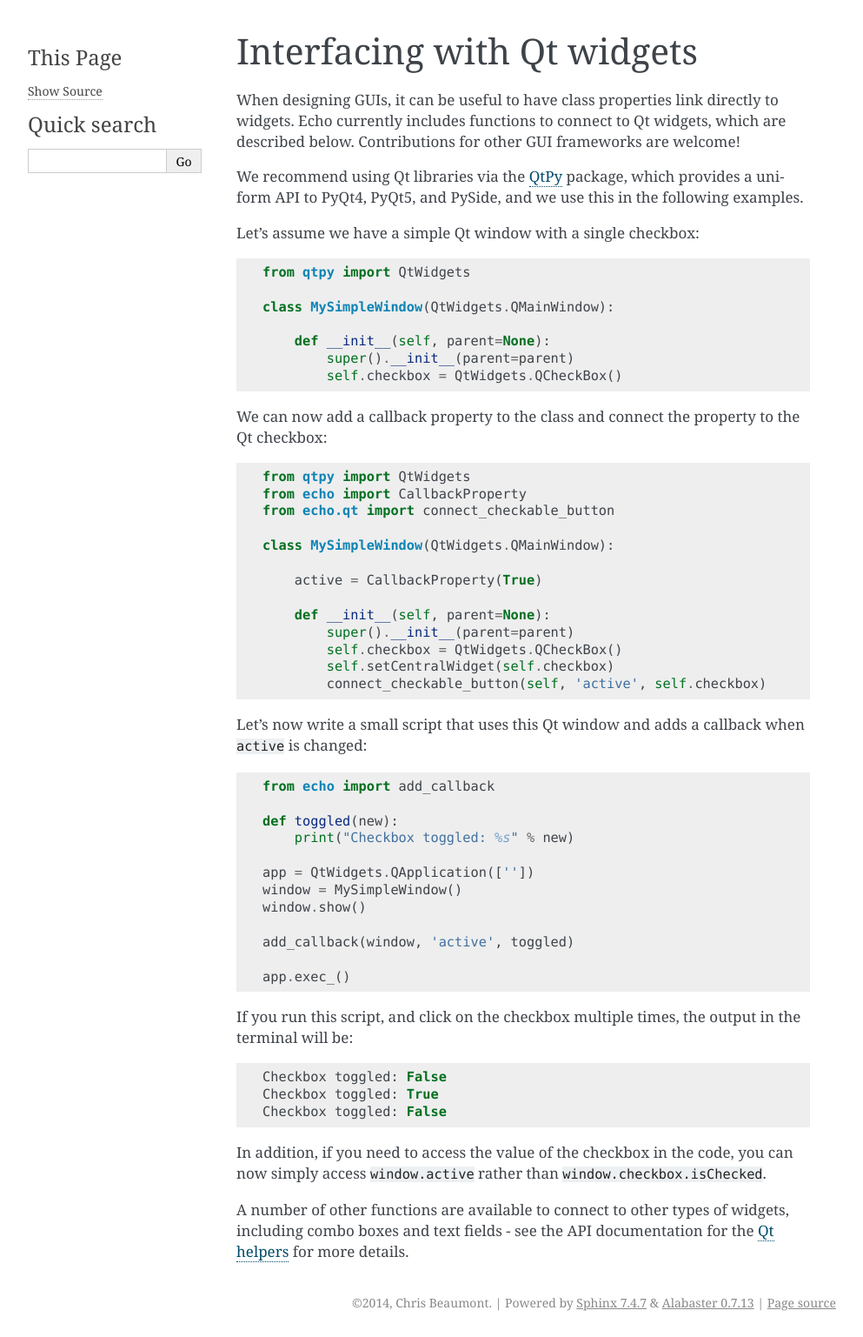
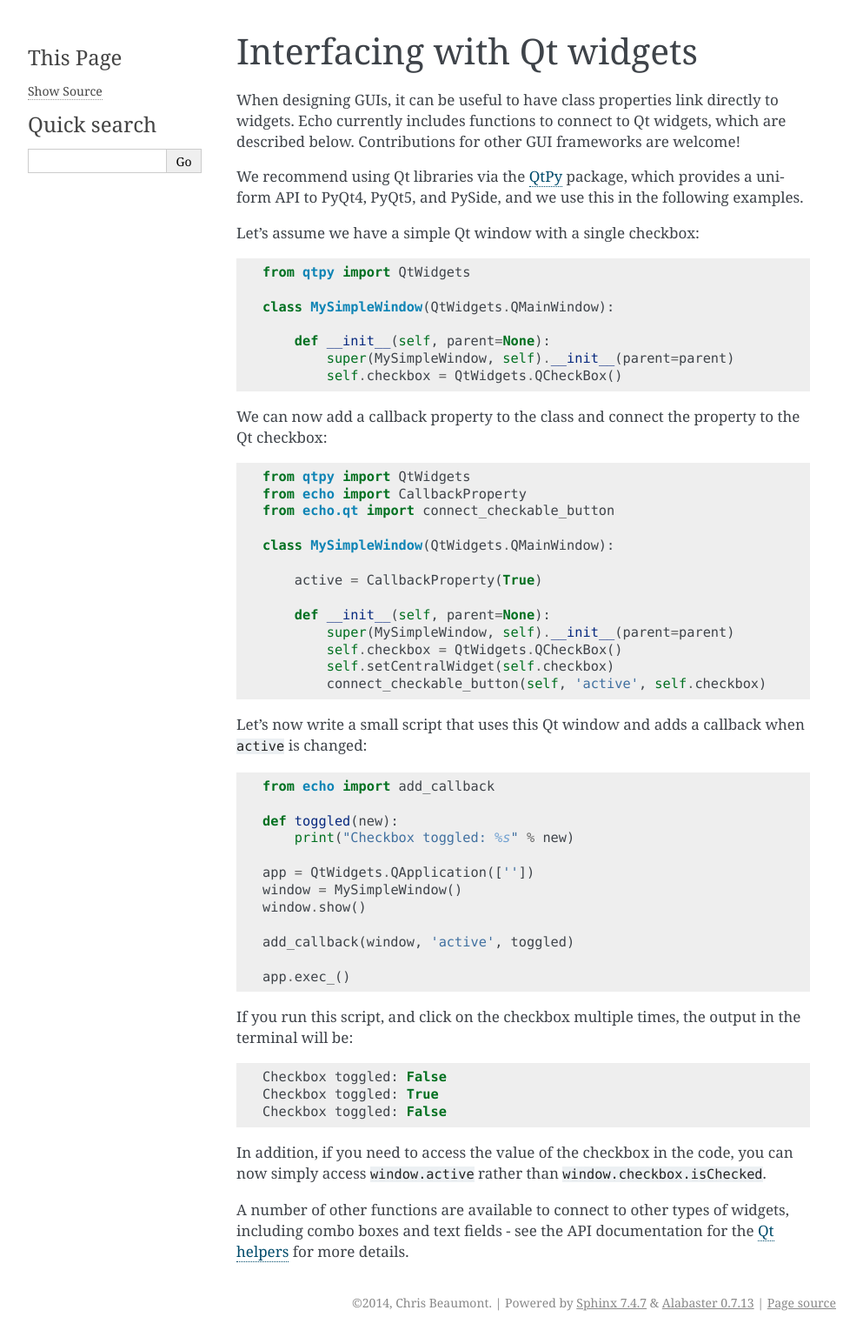
Before and after one commit to glue-viz/echo, a Sphinx documentation site: the page built from doc/gui.rst, in a window 1280 px wide. Shown: the whole page at 87% size, without its empty margins (148-1141 px from the left). Built offline with Sphinx 7.4.7, drawn with Linux system fonts in a browser that asks for light colours.

Commit message:
Fix compatibility with Python 2

```diff
--- a/doc/gui.rst
+++ b/doc/gui.rst
@@ -18,7 +18,7 @@ Let's assume we have a simple Qt window with a single checkbox::
     class MySimpleWindow(QtWidgets.QMainWindow):
 
         def __init__(self, parent=None):
-            super().__init__(parent=parent)
+            super(MySimpleWindow, self).__init__(parent=parent)
             self.checkbox = QtWidgets.QCheckBox()
 
 We can now add a callback property to the class and connect the property to the
@@ -33,7 +33,7 @@ Qt checkbox::
         active = CallbackProperty(True)
 
         def __init__(self, parent=None):
-            super().__init__(parent=parent)
+            super(MySimpleWindow, self).__init__(parent=parent)
             self.checkbox = QtWidgets.QCheckBox()
             self.setCentralWidget(self.checkbox)
             connect_checkable_button(self, 'active', self.checkbox)
```
Also changed, not shown: 1 other file.
